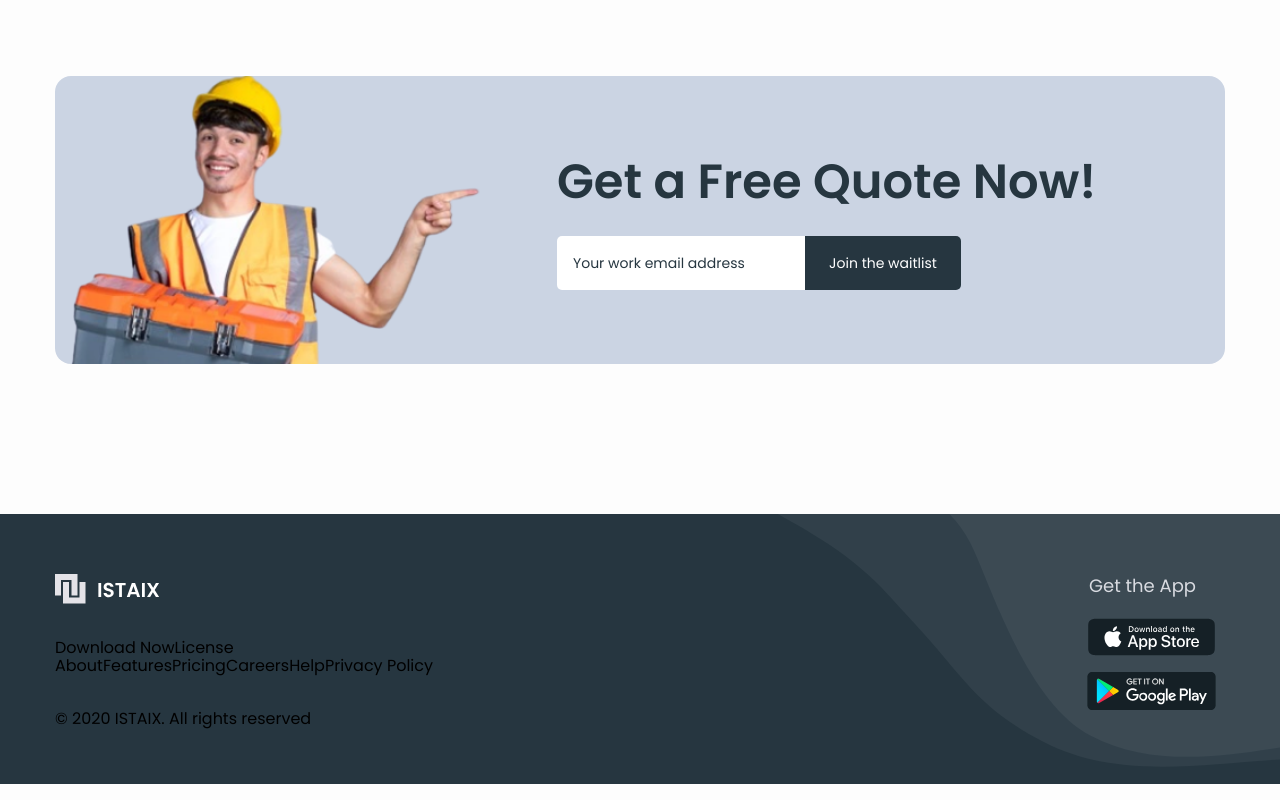
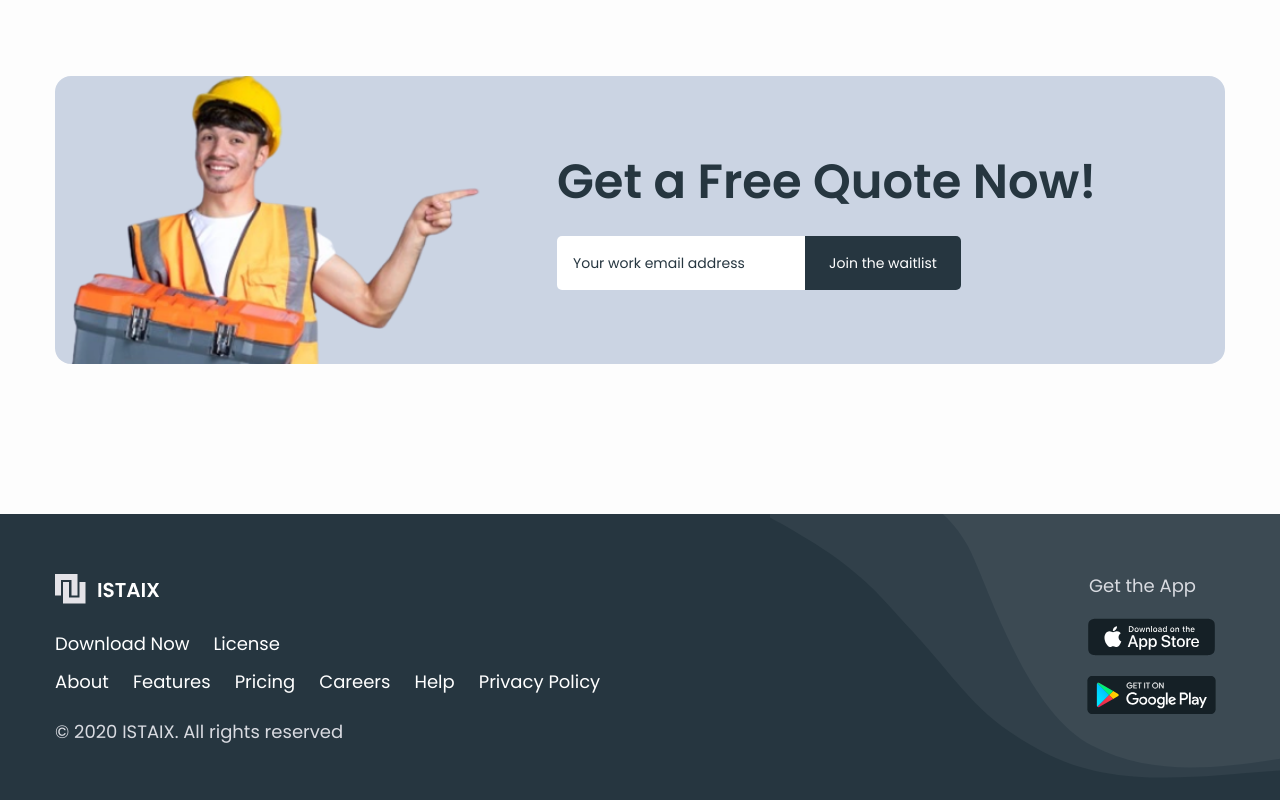
Before and after one commit to bekzodxudaybergenow/construction-company, a plain HTML site: page index.html in a window 1280 px wide. Shown: the part 3707-4507 px from the top of the page. Drawn offline with Linux system fonts and the light colour scheme.

Commit message:
add footer section

```diff
--- a/index.html
+++ b/index.html
@@ -290,8 +290,12 @@
                         </div>
                         <div class="footer-app flex">
                             <h4 class="footer-app-title">Get the App</h4>
-                            <img src="./images/footer/appstore.svg" width="133" height="38" alt="App Store">
-                            <img src="./images/footer/google-play.svg" width="133" height="38" alt="Google Play">
+                            <a href="/">
+                                <img src="./images/footer/appstore.svg" width="133" height="38" alt="App Store">
+                            </a>
+                            <a href="/">
+                                <img src="./images/footer/google-play.svg" width="133" height="38" alt="Google Play">
+                            </a>
                         </div>
                         <span class="footer-copy">© 2020 ISTAIX. All rights reserved</span>
                     </div>
--- a/scss/block/_footer.scss
+++ b/scss/block/_footer.scss
@@ -27,27 +27,40 @@
 .footer-logo {
     width: 105px;
     height: 30px;
+    margin-bottom: 28px;
 
     & a img {
         display: block;
     }
 }
-.footer-inner {
+.footer-lists {
+    margin-bottom: 26px;
 }
 .footer-list {
-    row-gap: 24px;
-}
-.footer-list-item {
+    column-gap: 24px;
+
+    &:nth-child(1) {
+        margin-bottom: 14px;
+    }
 }
 .footer-item-link {
+    font-weight: 400;
+    font-size: 18px;
+    line-height: 24px;
+    color: var(--WHITE);
+    transition: color .2s ease-in-out;
+
+    &:hover {
+        color: var(--SHADOW-BLUE);
+    }
 }
 .footer-app {
     grid-column: 2 / 3;
-    grid-row: 1 / 3;
+    grid-row: 1 / 4;
     flex-direction: column;
     align-items: flex-start;
 }
-.footer-app img:nth-child(2){
+.footer-app a:nth-child(2){
     margin-bottom: 16px;
 }
 .footer-app-title {
@@ -59,4 +72,8 @@
     margin-bottom: 20px;
 }
 .footer-copy {
+    font-weight: 400;
+    font-size: 18px;
+    line-height: 24px;
+    color: var(--GAINSBORO);
 }
```
Also changed, not shown: css/style.css, 1 other file.
